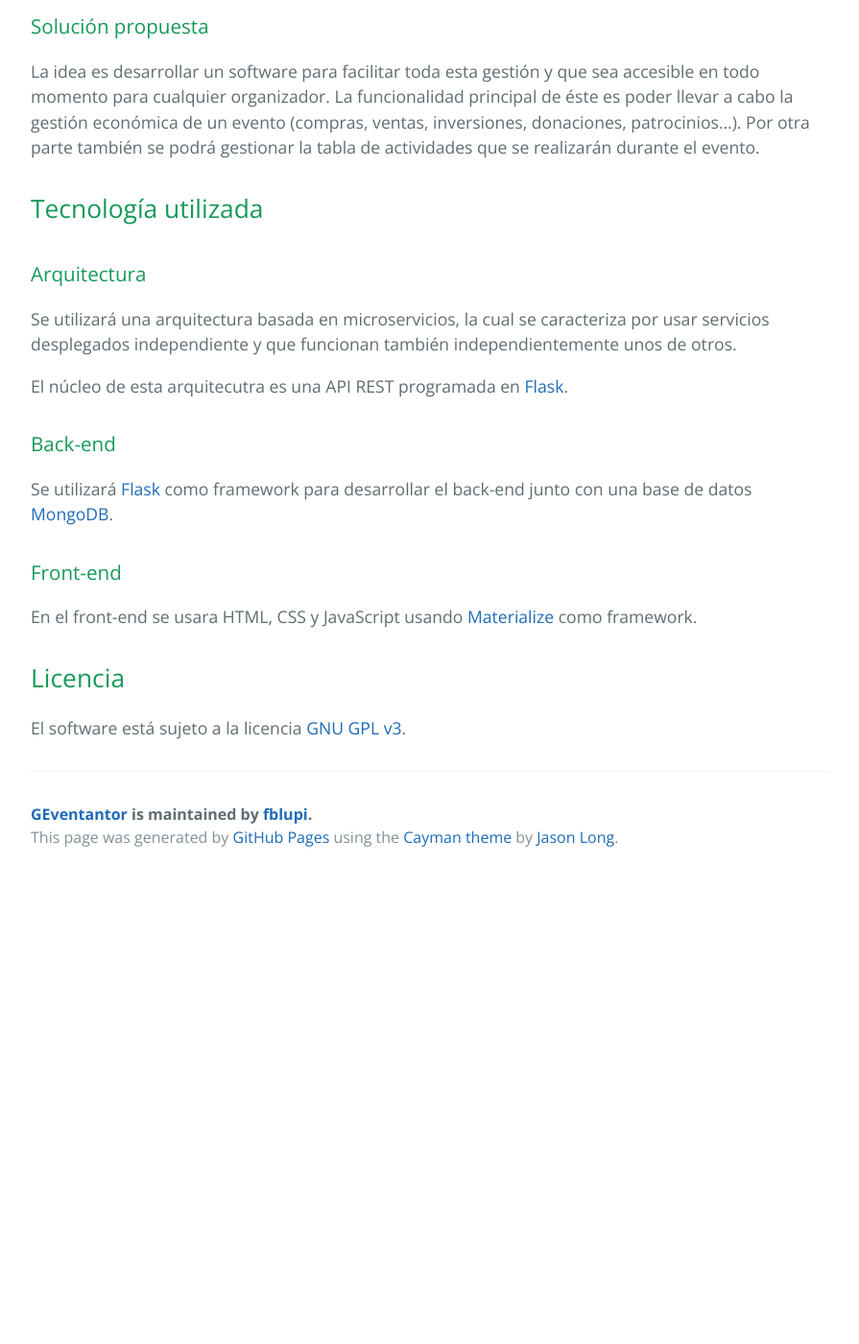
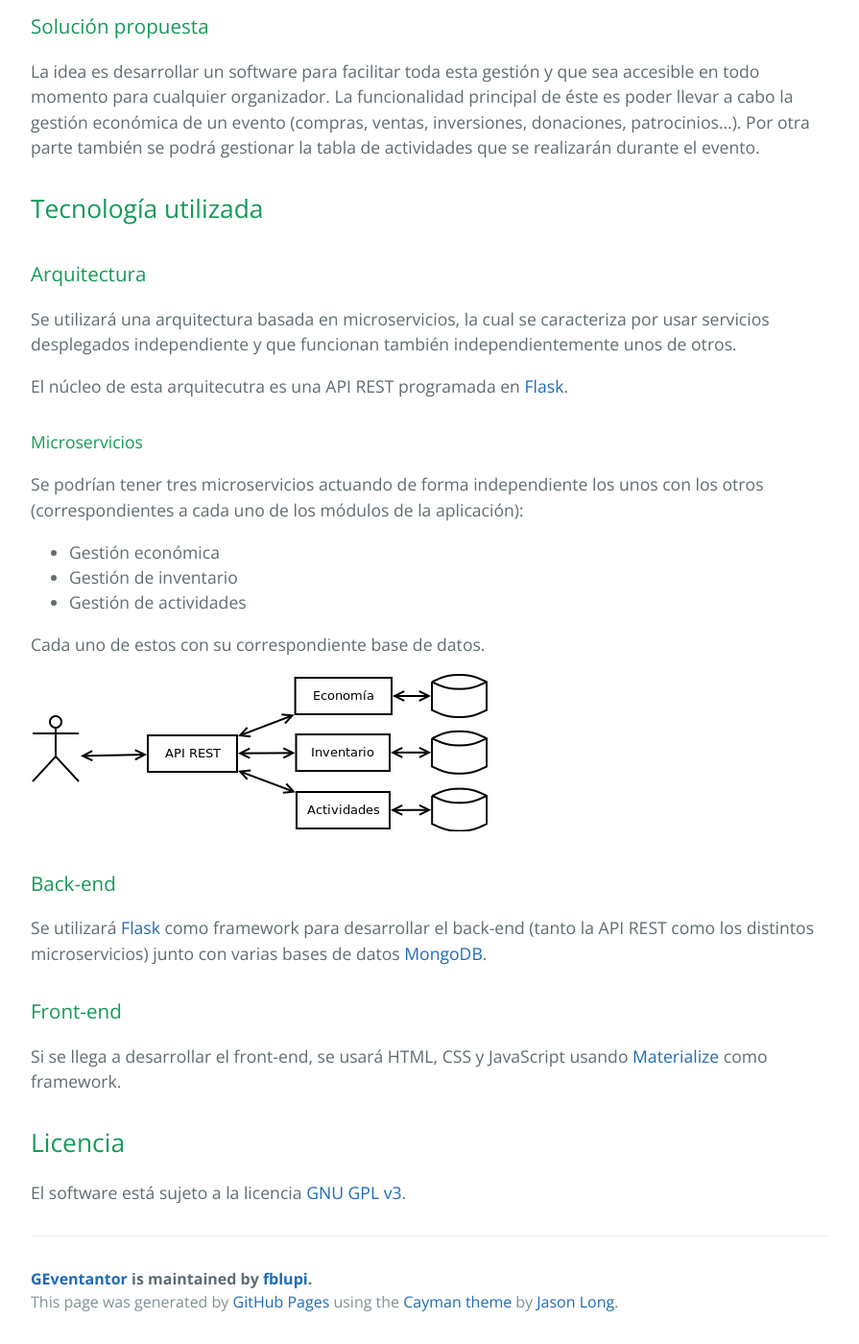
Before and after one commit to fblupi/GEventator, a Jekyll site: the page built from index.md, in a window 1280 px wide and 1400 px high, scrolled down 771 px. Shown: the whole window at 96% size, without its empty margins (192-1087 px from the left). Built offline with Jekyll 4.4.1, drawn with Linux system fonts in a browser that asks for light colours; before the commit the page ends 1687 px from its top, so only the background shows below that.

Commit message:
Diagrama de arquitectura #6

```diff
--- a/index.md
+++ b/index.md
@@ -22,13 +22,25 @@ Se utilizará una arquitectura basada en microservicios, la cual se caracteriza
 
 El núcleo de esta arquitecutra es una API REST programada en [Flask](http://flask.pocoo.org/).
 
+#### Microservicios
+
+Se podrían tener tres microservicios actuando de forma independiente los unos con los otros (correspondientes a cada uno de los módulos de la aplicación):
+
+- Gestión económica
+- Gestión de inventario
+- Gestión de actividades
+
+Cada uno de estos con su correspondiente base de datos.
+
+![img/microservicios.png](img/microservicios.png)
+
 ### Back-end
 
-Se utilizará [Flask](http://flask.pocoo.org/) como framework para desarrollar el back-end junto con una base de datos [MongoDB](https://www.mongodb.com/).
+Se utilizará [Flask](http://flask.pocoo.org/) como framework para desarrollar el back-end (tanto la API REST como los distintos microservicios) junto con varias bases de datos [MongoDB](https://www.mongodb.com/).
 
 ### Front-end
 
-En el front-end se usara HTML, CSS y JavaScript usando [Materialize](http://materializecss.com/) como framework.
+Si se llega a desarrollar el front-end, se usará HTML, CSS y JavaScript usando [Materialize](http://materializecss.com/) como framework.
 
 ## Licencia
 
```
Also changed, not shown: img/microservicios.png (added).
